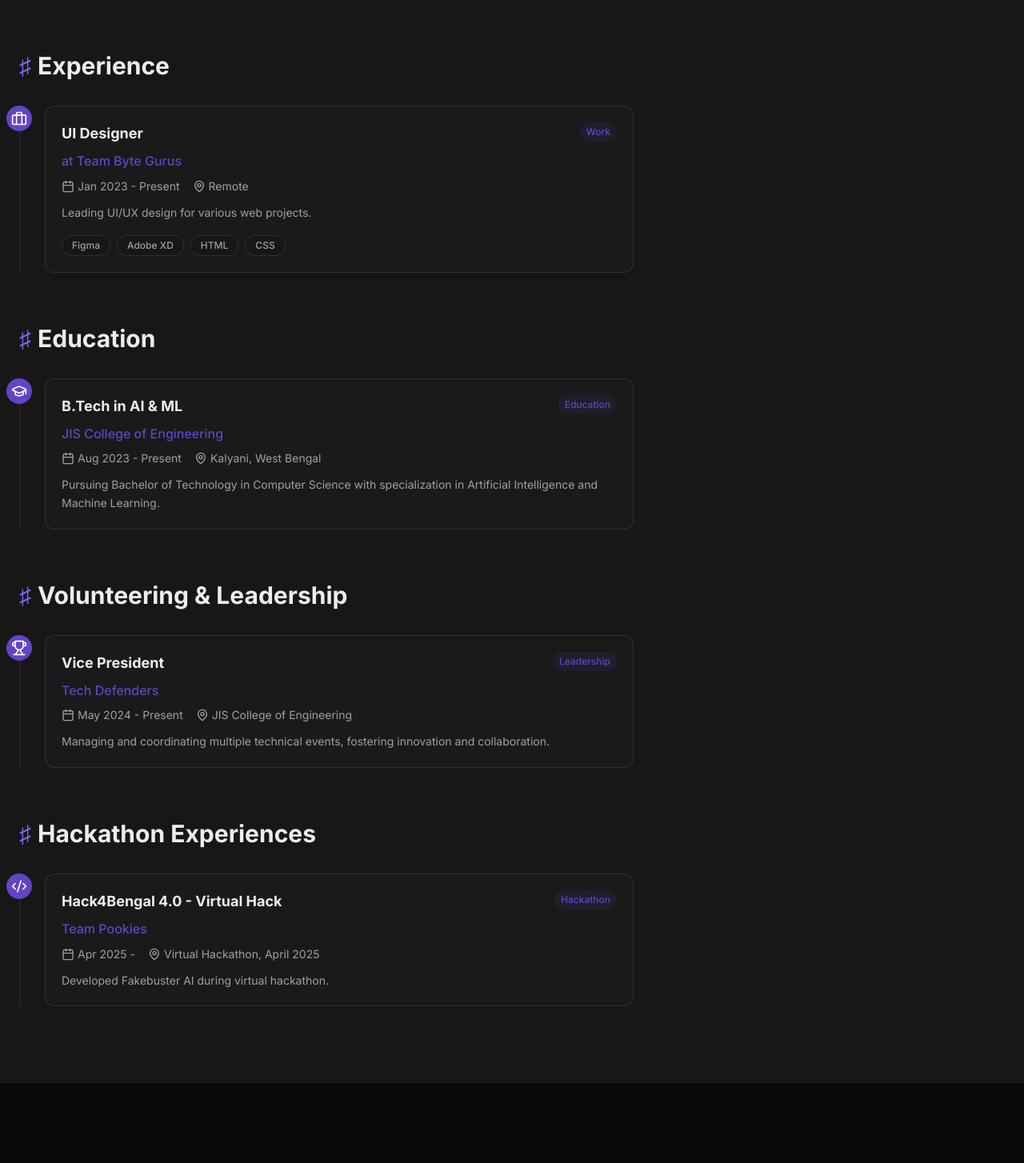
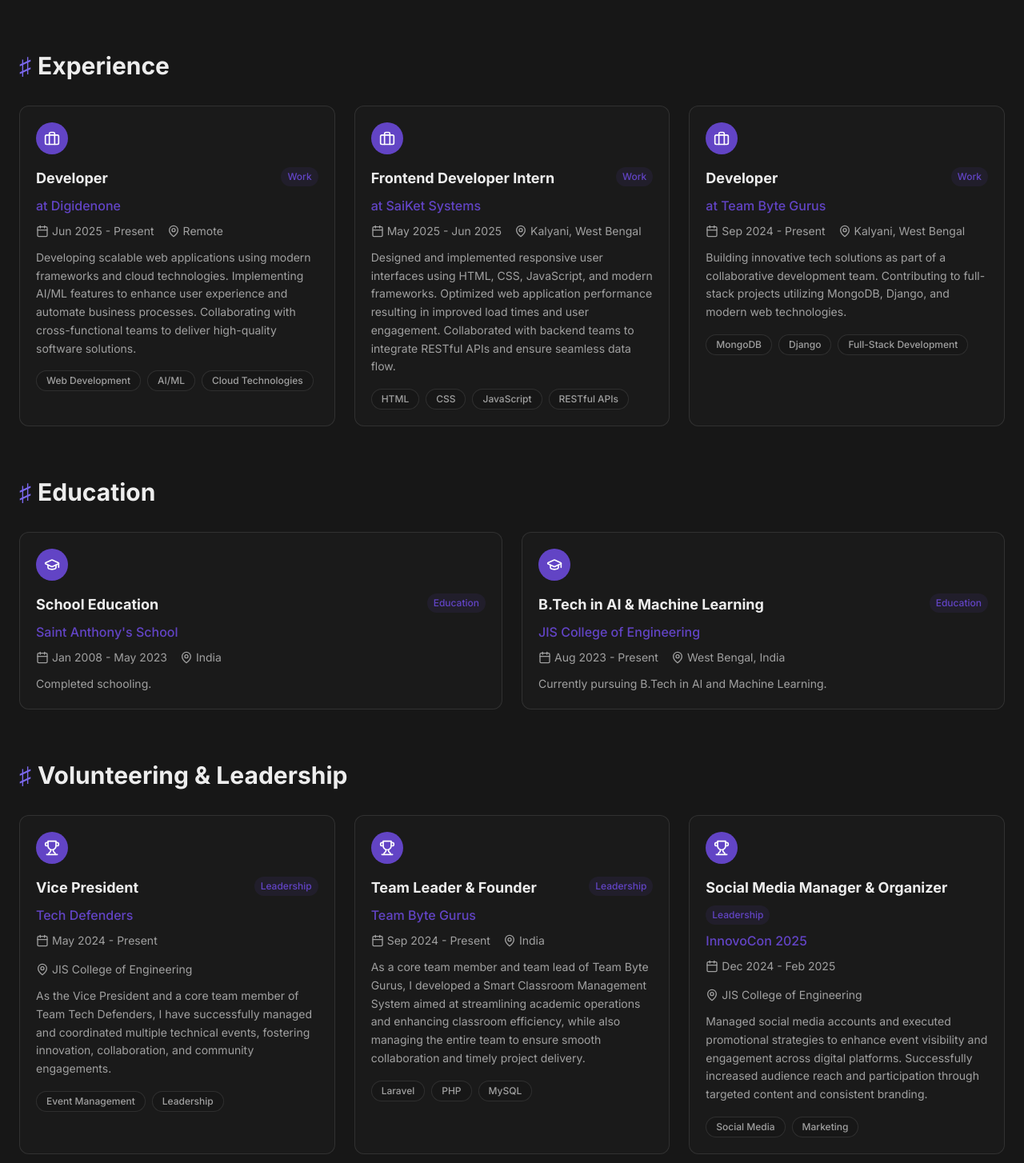
Before and after one commit to Rajarshi8/portfolio, a React (Vite) app in the folder frontend/: page / in a window 1280 px wide. Shown: the part 1330-2784 px from the top of the page at 80% size. Built offline with nearby package versions, Linux system fonts and the light colour scheme; no server answers.

Commit message:
Refactor code structure for improved readability and maintainability

```diff
--- a/frontend/src/components/Experience.tsx
+++ b/frontend/src/components/Experience.tsx
@@ -47,18 +47,14 @@
     return (
         <motion.div
             variants={fadeInUp}
-            className="relative pl-8 pb-8 last:pb-0"
+            className="bg-card-light dark:bg-card-dark rounded-xl p-5 border border-border-light dark:border-border-dark hover:border-primary/50 transition-colors h-full"
         >
-            {/* Timeline line */}
-            <div className="absolute left-0 top-0 bottom-0 w-px bg-border-light dark:bg-border-dark" />
-
-            {/* Timeline dot */}
-            <div className="absolute left-0 top-0 w-8 h-8 -translate-x-1/2 flex items-center justify-center rounded-full bg-primary text-white">
+            {/* Icon */}
+            <div className="w-10 h-10 mb-4 flex items-center justify-center rounded-full bg-primary text-white">
                 {getIcon()}
             </div>
 
             {/* Content */}
-            <div className="bg-card-light dark:bg-card-dark rounded-xl p-5 border border-border-light dark:border-border-dark hover:border-primary/50 transition-colors">
             <div className="flex flex-wrap items-start justify-between gap-2 mb-2">
                 <h4 className="text-lg font-bold">{experience.role}</h4>
                 <span className="text-xs px-2 py-1 rounded-full bg-primary/10 text-primary font-medium">
@@ -99,7 +95,6 @@
                     ))}
                 </div>
             )}
-            </div>
         </motion.div>
     );
 }
@@ -127,7 +122,7 @@
                         <motion.h2 variants={fadeInUp} className="section-title">
                             Experience
                         </motion.h2>
-                        <div className="max-w-3xl">
+                        <div className="grid grid-cols-1 md:grid-cols-2 lg:grid-cols-3 gap-6">
                             {work.map((exp, index) => (
                                 <ExperienceItem key={exp._id} experience={exp} index={index} />
                             ))}
@@ -147,7 +142,7 @@
                         <motion.h2 variants={fadeInUp} className="section-title">
                             Education
                         </motion.h2>
-                        <div className="max-w-3xl">
+                        <div className="grid grid-cols-1 md:grid-cols-2 gap-6">
                             {education.map((exp, index) => (
                                 <ExperienceItem key={exp._id} experience={exp} index={index} />
                             ))}
@@ -167,7 +162,7 @@
                         <motion.h2 variants={fadeInUp} className="section-title">
                             Volunteering & Leadership
                         </motion.h2>
-                        <div className="max-w-3xl">
+                        <div className="grid grid-cols-1 md:grid-cols-2 lg:grid-cols-3 gap-6">
                             {achievements.map((exp, index) => (
                                 <ExperienceItem key={exp._id} experience={exp} index={index} />
                             ))}
@@ -186,7 +181,7 @@
                         <motion.h2 variants={fadeInUp} className="section-title">
                             Hackathon Experiences
                         </motion.h2>
-                        <div className="max-w-3xl">
+                        <div className="grid grid-cols-1 md:grid-cols-2 lg:grid-cols-3 gap-6">
                             {hackathons.map((exp, index) => (
                                 <ExperienceItem key={exp._id} experience={exp} index={index} />
                             ))}
--- a/frontend/src/pages/Home.tsx
+++ b/frontend/src/pages/Home.tsx
@@ -39,12 +39,13 @@
     },
     {
         _id: '3',
-        title: 'Netflix Clone',
-        slug: 'netflix-clone',
-        description: 'A pixel-perfect Netflix clone built with HTML and CSS.',
-        technologies: ['HTML', 'CSS'],
+        title: 'SynapseAudit',
+        slug: 'synapseaudit',
+        description: 'Security Audit SaaS Platform with automated code scanning, vulnerability detection, and real-time security monitoring.',
+        technologies: ['React', 'Node.js', 'Appwrite', 'Clerk', 'Tailwind CSS'],
         images: [],
-        liveUrl: 'https://netflixclone-nine-mu.vercel.app/',
+        liveUrl: 'https://synapseaudit.digidenone.tech/',
+        githubUrl: 'https://github.com/Rajarshi8/SynapseAudit-Website',
         featured: true,
         order: 3,
         date: new Date().toISOString(),
@@ -55,54 +56,184 @@
     work: [
         {
             _id: '1',
+            company: 'Digidenone',
+            role: 'Developer',
+            type: 'work' as const,
+            startDate: '2025-06-01',
+            current: true,
+            description: 'Developing scalable web applications using modern frameworks and cloud technologies. Implementing AI/ML features to enhance user experience and automate business processes. Collaborating with cross-functional teams to deliver high-quality software solutions.',
+            location: 'Remote',
+            tech: ['Web Development', 'AI/ML', 'Cloud Technologies'],
+            order: 1,
+        },
+        {
+            _id: '2',
+            company: 'SaiKet Systems',
+            role: 'Frontend Developer Intern',
+            type: 'work' as const,
+            startDate: '2025-05-01',
+            endDate: '2025-06-30',
+            current: false,
+            description: 'Designed and implemented responsive user interfaces using HTML, CSS, JavaScript, and modern frameworks. Optimized web application performance resulting in improved load times and user engagement. Collaborated with backend teams to integrate RESTful APIs and ensure seamless data flow.',
+            location: 'Kalyani, West Bengal',
+            tech: ['HTML', 'CSS', 'JavaScript', 'RESTful APIs'],
+            order: 2,
+        },
+        {
+            _id: '3',
             company: 'Team Byte Gurus',
-            role: 'UI Designer',
+            role: 'Developer',
             type: 'work' as const,
-            startDate: '2023-01-01',
+            startDate: '2024-09-01',
             current: true,
-            description: 'Leading UI/UX design for various web projects.',
-            location: 'Remote',
-            tech: ['Figma', 'Adobe XD', 'HTML', 'CSS'],
-            order: 1,
+            description: 'Building innovative tech solutions as part of a collaborative development team. Contributing to full-stack projects utilizing MongoDB, Django, and modern web technologies.',
+            location: 'Kalyani, West Bengal',
+            tech: ['MongoDB', 'Django', 'Full-Stack Development'],
+            order: 3,
         },
     ],
     education: [
         {
-            _id: '2',
+            _id: '4',
+            company: "Saint Anthony's School",
+            role: 'School Education',
+            type: 'education' as const,
+            startDate: '2008-01-01',
+            endDate: '2023-05-01',
+            current: false,
+            description: 'Completed schooling.',
+            location: 'India',
+            order: 1,
+        },
+        {
+            _id: '5',
             company: 'JIS College of Engineering',
-            role: 'B.Tech in AI & ML',
+            role: 'B.Tech in AI & Machine Learning',
             type: 'education' as const,
             startDate: '2023-08-01',
             current: true,
-            description: 'Pursuing Bachelor of Technology in Computer Science with specialization in Artificial Intelligence and Machine Learning.',
-            location: 'Kalyani, West Bengal',
-            order: 1,
+            description: 'Currently pursuing B.Tech in AI and Machine Learning.',
+            location: 'West Bengal, India',
+            order: 2,
         },
     ],
     achievements: [
         {
-            _id: '3',
+            _id: '6',
             company: 'Tech Defenders',
             role: 'Vice President',
             type: 'achievement' as const,
             startDate: '2024-05-01',
             current: true,
-            description: 'Managing and coordinating multiple technical events, fostering innovation and collaboration.',
+            description: 'As the Vice President and a core team member of Team Tech Defenders, I have successfully managed and coordinated multiple technical events, fostering innovation, collaboration, and community engagements.',
             location: 'JIS College of Engineering',
+            tech: ['Event Management', 'Leadership'],
             order: 1,
+        },
+        {
+            _id: '7',
+            company: 'Team Byte Gurus',
+            role: 'Team Leader & Founder',
+            type: 'achievement' as const,
+            startDate: '2024-09-01',
+            current: true,
+            description: 'As a core team member and team lead of Team Byte Gurus, I developed a Smart Classroom Management System aimed at streamlining academic operations and enhancing classroom efficiency, while also managing the entire team to ensure smooth collaboration and timely project delivery.',
+            location: 'India',
+            tech: ['Laravel', 'PHP', 'MySQL'],
+            order: 2,
+        },
+        {
+            _id: '8',
+            company: 'InnovoCon 2025',
+            role: 'Social Media Manager & Organizer',
+            type: 'achievement' as const,
+            startDate: '2024-12-01',
+            endDate: '2025-02-28',
+            current: false,
+            description: 'Managed social media accounts and executed promotional strategies to enhance event visibility and engagement across digital platforms. Successfully increased audience reach and participation through targeted content and consistent branding.',
+            location: 'JIS College of Engineering',
+            tech: ['Social Media', 'Marketing'],
+            order: 3,
         },
     ],
     hackathons: [
         {
-            _id: '4',
+            _id: '9',
+            company: 'Team Byte Gurus',
+            role: 'Smart India Hackathon 2024 - Internal Hackathon',
+            type: 'hackathon' as const,
+            startDate: '2024-08-01',
+            endDate: '2024-08-31',
+            current: false,
+            description: 'Developed a Smart Classroom Management System website using Laravel, focusing on efficient classroom operations, user management, and real-time data handling.',
+            location: 'JIS College of Engineering, August 2024',
+            tech: ['Laravel', 'PHP', 'MySQL'],
+            order: 1,
+        },
+        {
+            _id: '10',
+            company: 'Team codeARC',
+            role: 'ICDMAI Hackathon 2024',
+            type: 'hackathon' as const,
+            startDate: '2025-01-01',
+            endDate: '2025-01-31',
+            current: false,
+            description: 'Developed a real-time Attrition Prevention Dashboard using HTML, CSS, and JavaScript.',
+            location: 'Adamas University, January 2025',
+            tech: ['HTML', 'CSS', 'JavaScript'],
+            order: 2,
+        },
+        {
+            _id: '11',
+            company: 'Team ByteGurus',
+            role: 'Diversion 2K25',
+            type: 'hackathon' as const,
+            startDate: '2025-02-01',
+            endDate: '2025-02-28',
+            current: false,
+            description: 'Designed and developed an AI Powered Financial advisory platform designed to help users make informed decisions regarding property investments and financial planning.',
+            location: 'Institute of Engineering and Management, February 2025',
+            tech: ['AI', 'Python', 'JavaScript'],
+            order: 3,
+        },
+        {
+            _id: '12',
+            company: 'Organizer',
+            role: 'InnovoCon 2025',
+            type: 'hackathon' as const,
+            startDate: '2025-02-01',
+            endDate: '2025-02-28',
+            current: false,
+            description: 'I played a key role in organizing InnovoCon 2025, overseeing end-to-end planning and execution to ensure the event\'s overall success.',
+            location: 'JIS College of Engineering, February 2025',
+            tech: ['Event Management', 'Leadership'],
+            order: 4,
+        },
+        {
+            _id: '13',
+            company: 'Team Xcelerate',
+            role: 'Binary KGEC 2025',
+            type: 'hackathon' as const,
+            startDate: '2025-03-01',
+            endDate: '2025-03-31',
+            current: false,
+            description: 'Developed a Smart Interview Management System website using PHP, aimed at streamlining interview scheduling, candidate tracking, and evaluation processes.',
+            location: 'Kalyani Government Engineering College, March 2025',
+            tech: ['PHP', 'MySQL'],
+            order: 5,
+        },
+        {
+            _id: '14',
             company: 'Team Pookies',
             role: 'Hack4Bengal 4.0 - Virtual Hack',
             type: 'hackathon' as const,
             startDate: '2025-04-01',
+            endDate: '2025-04-30',
             current: false,
-            description: 'Developed Fakebuster AI during virtual hackathon.',
+            description: 'We developed Fakebuster AI during Hack4Bengal 4.0 Virtual Hackathon, an innovative solution designed to detect and combat misinformation and fake content using advanced artificial intelligence techniques.',
             location: 'Virtual Hackathon, April 2025',
-            order: 1,
+            tech: ['AI', 'Python', 'JavaScript'],
+            order: 6,
         },
     ],
 };
```
Also changed, not shown: 10 other files (tests, documents, lock files or other folders). Lines whose indentation alone changed are shown as unchanged.
